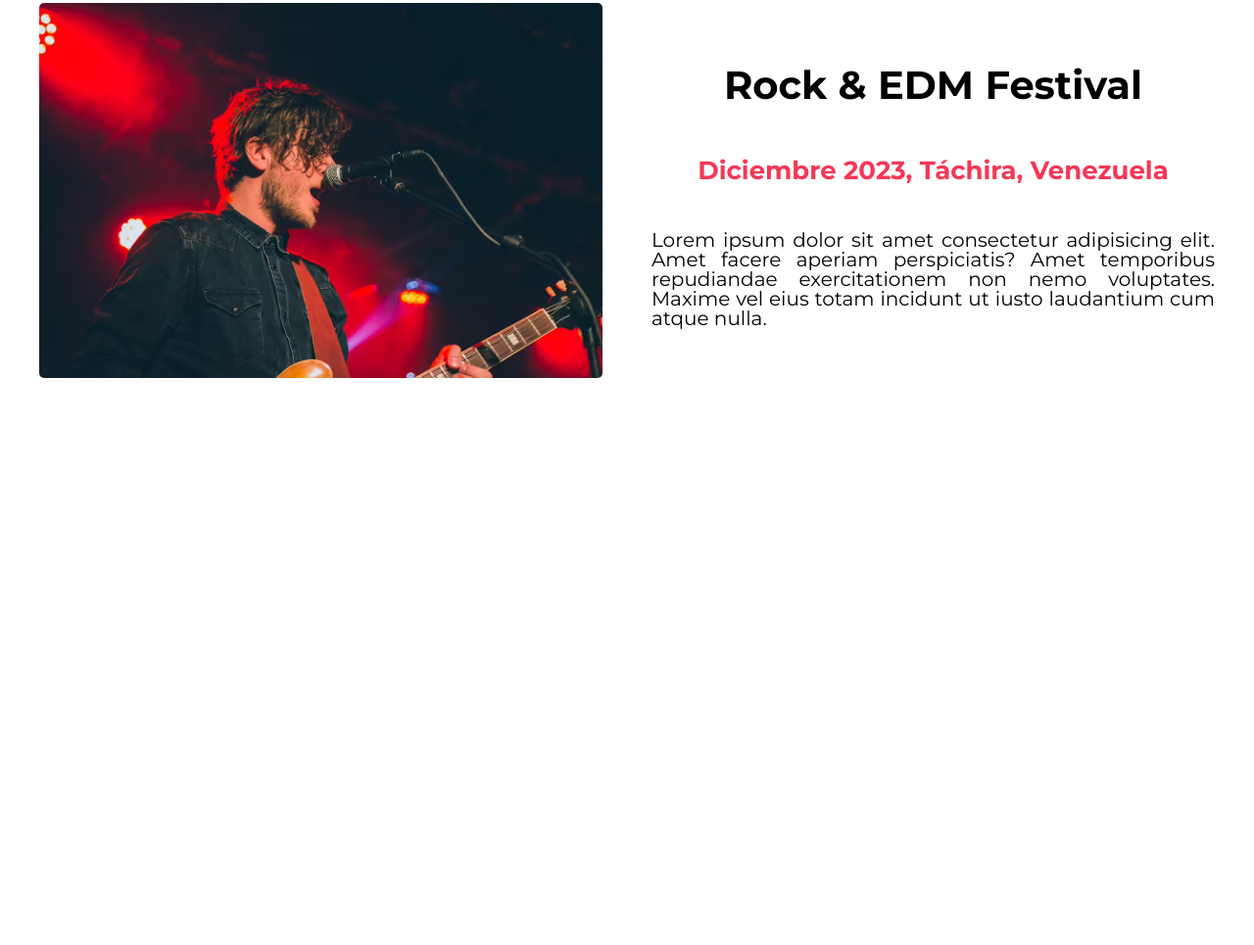
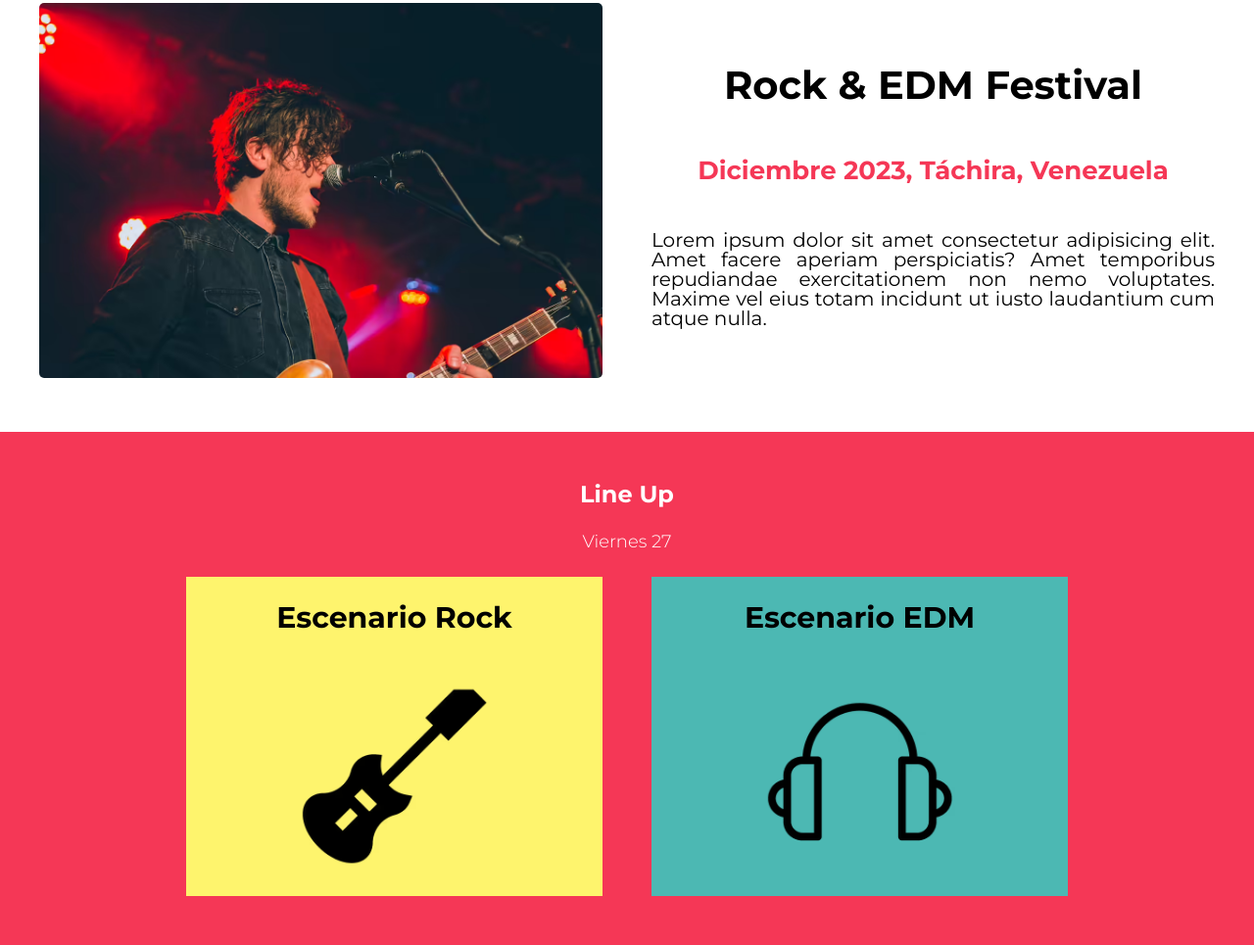
Before and after one commit to Arrozconposhouwu/FDM, a website: page Index.html in a window 1280 px wide. Shown: the part 713-1678 px from the top of the page at 98% size. Before the commit the page ends 1154 px from the top, so only its background shows below. Drawn offline with Linux system fonts and the light colour scheme.

Commit message:
Apartado Line Up

```diff
--- a/Index.html
+++ b/Index.html
@@ -47,6 +47,7 @@
                 <img src="build/img/imagen_vocalista.jpg" alt="Imagen Vocalista">
             </picture>
         </div>
+
         <div class="festival__contenido">
             <h2 class="festival__titulo">Rock & EDM Festival</h2>
             <h3 class="festival__fecha">Diciembre 2023, Táchira, Venezuela</h3>
@@ -55,6 +56,37 @@
                 incidunt ut iusto laudantium cum atque nulla.</p>
         </div>
     </div>
+
+    <div class="lineup__bg">
+        <div class="lineup">
+            <h2 class="lineup__titulo">Line Up</h2>
+            <h3 class="lineup__fecha">Viernes 27</h3>
+
+            <div class="lineup__apartados">
+
+                <div class="lineup__rock">
+                    <h3 class="rock__titulo">Escenario Rock</h3>
+                    <picture class="rock__icono">
+                        <source srcset="build/img/icono_rock.avif" type="image/avif">
+                        <source srcset="build/img/icono_rock.webp" type="image/webp">
+                        <img src="build/img/icono_rock.png" alt="Icono guitarra de rock">
+                    </picture>
+                </div>
+
+                <div class="lineup__edm">
+                    <h3 class="edm__titulo">Escenario EDM</h3>
+
+                    <picture class="edm__icono">
+                        <source srcset="build/img/icono_edm.avif" type="image/avif">
+                        <source srcset="build/img/icono_edm.webp" type="image/webp">
+                        <img src="build/img/icono_edm.png" alt="Icono audifonos electronica">
+                    </picture>
+                </div>
+
+            </div>
+        </div>
+    </div>
+
 </body>
 
 </html>
--- a/package.json
+++ b/package.json
@@ -33,6 +33,7 @@
     "gulp-sass": "^5.1.0",
     "gulp-webp": "^4.0.1",
     "sass": "^1.63.6",
-    "stable": "^0.1.8"
+    "stable": "^0.1.8",
+    "svgc": "^1.0.0"
   }
 }
--- a/src/scss/base/_mixins.scss
+++ b/src/scss/base/_mixins.scss
@@ -39,6 +39,20 @@
    text-align: center;
 }
 
+@mixin white__center {
+   color: V.$blanco;
+   text-align: center;
+}
+
+@mixin black__center {
+   color: V.$negro;
+   text-align: center;
+}
+
+@mixin margin__botom{
+   margin-bottom: 2.5rem;
+}
+
 // @mixin heading($color: black) {
 //    font-size: 2.4rem;
 //    text-align: justify;
--- a/src/scss/layout/_index.scss
+++ b/src/scss/layout/_index.scss
@@ -1,3 +1,4 @@
 @forward 'header';
 @forward 'video';
 @forward 'festival';
+@forward 'lineup';
--- /dev/null
+++ b/src/scss/layout/_lineup.scss
@@ -0,0 +1,47 @@
+@use '../base/variable' as V;
+@use '../base/mixins' as M;
+
+.lineup__bg {
+    background-color: V.$rosa;
+}
+
+.lineup {
+    width: min(75%, 90rem);
+    margin: 0 auto;
+    padding: 5rem 0;
+
+    .lineup__titulo {
+        font-size: 2.4rem;
+        @include M.white__center;
+        @include M.margin__botom;
+    }
+
+    .lineup__fecha {
+        font-size: 1.8rem;
+        font-weight: lighter;
+        @include M.white__center;
+        @include M.margin__botom;
+    }
+}
+
+.lineup__apartados {
+    @include M.grid(2, 5rem)
+}
+
+.lineup__rock {
+    background-color: V.$amarillo;
+    padding: 2.5rem;
+
+    .rock__titulo {
+        @include M.black__center;
+    }
+}
+
+.lineup__edm {
+    background-color: V.$verde;
+    padding: 2.5rem;
+
+    .edm__titulo {
+        @include M.black__center;
+    }
+}
```
Also changed, not shown: build/css/app.css, 1 other file.
